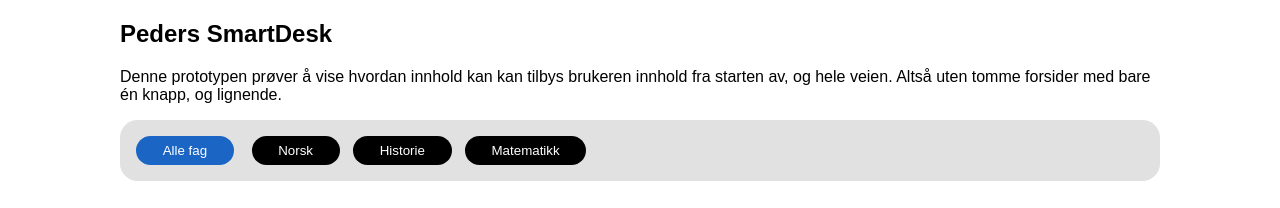
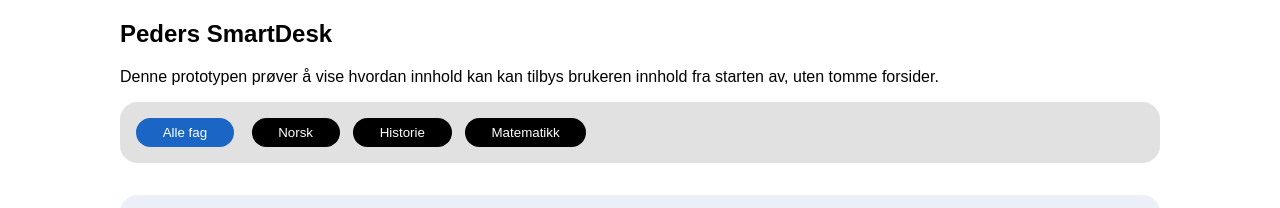
Before and after one commit to peders/smartdesk, a plain HTML site: page index.html in a window 1280 px wide. Shown: the top 208 px of the page. Drawn offline with Linux system fonts and the light colour scheme.

Commit message:
Intro text update

```diff
--- a/index.html
+++ b/index.html
@@ -11,7 +11,7 @@
   <body>
     <section id="main">
       <h1>Peders SmartDesk</h1>
-      <p>Denne prototypen prøver å vise hvordan innhold kan kan tilbys brukeren innhold fra starten av, og hele veien. Altså uten tomme forsider med bare én knapp, og lignende.</p>
+      <p>Denne prototypen prøver å vise hvordan innhold kan kan tilbys brukeren innhold fra starten av, uten tomme forsider.</p>
       <section id="filterList">
         <button onclick="renderReset()" type="button" id="filterReset" class="selected">Alle fag</button>
       </section>
```
